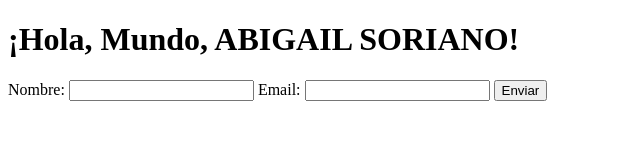
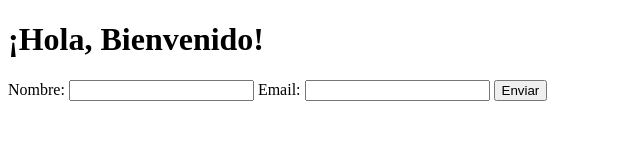
Before and after one commit to aneage-yy/ejercicio12, a plain HTML site: page index.html in a window 1280 px wide. Shown: the whole page, without its empty margins (0-640 px from the left). Drawn offline with Linux system fonts and the light colour scheme.

Commit message:
Update index.html
Cambio a "hola bienvenido"

```diff
--- a/index.html
+++ b/index.html
@@ -6,7 +6,7 @@
     <title>Abigail Soriano</title>
 </head>
 <body>
-    <h1>¡Hola, Mundo, ABIGAIL SORIANO!</h1>
+    <h1>¡Hola, Bienvenido!</h1>
     <form id="contact-form">
         <label for="name">Nombre:</label>
         <input type="text" id="name" name="name" required>
```
